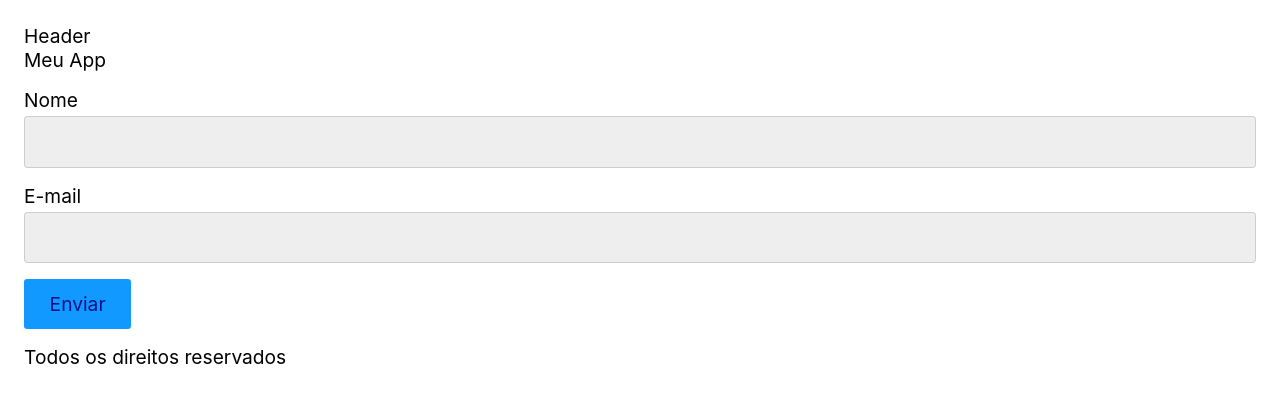
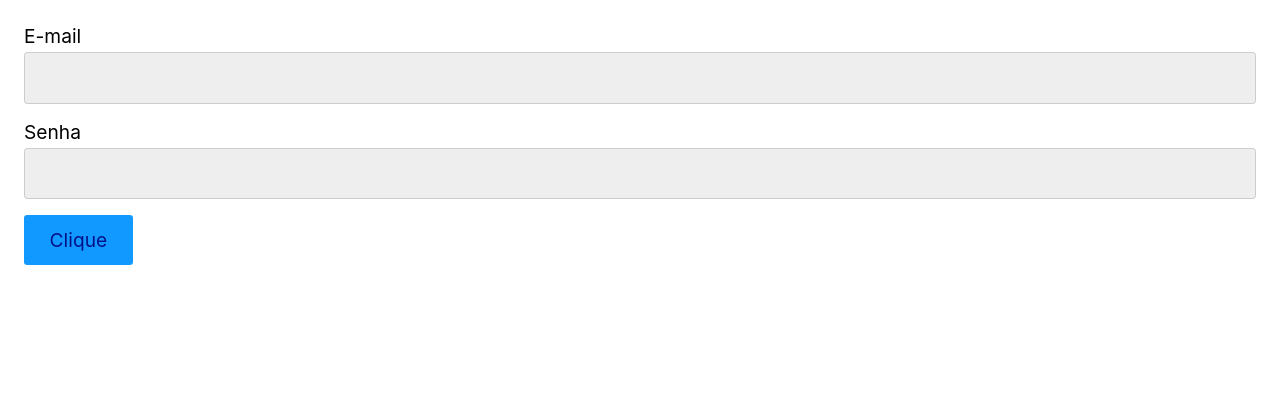
Before and after one commit to BernardoBF4/react-aula-inicio, a React (Create React App) app: page / in a window 1280 px wide. Shown: the top 402 px of the page. Built offline with nearby package versions, Linux system fonts and the light colour scheme.

Commit message:
feat(app): form criado

```diff
--- a/src/Form/Button.js
+++ b/src/Form/Button.js
@@ -1,7 +1,7 @@
 import React from 'react';
 
 function Button() {
-  return <button>Enviar</button>;
+  return <button>Clique</button>;
 }
 
 export default Button;
--- a/src/Form/Form.js
+++ b/src/Form/Form.js
@@ -5,14 +5,8 @@ import Input from './Input';
 const Form = () => {
   return (
     <form>
-      <p>
-        <label htmlFor="nome">Nome</label>
-        <Input />
-      </p>
-      <p>
-        <label htmlFor="email">E-mail</label>
-        <Input />
-      </p>
+      <Input label="E-mail" id="email" required />
+      <Input label="Senha" id="password" />
       <Button />
     </form>
   );
--- a/src/Form/Input.js
+++ b/src/Form/Input.js
@@ -1,7 +1,15 @@
 import React from 'react';
 
-const Input = () => {
-  return <input type="text" />;
+// As props abaixo estão espalhadas para que seja possível pegar qualquer outra propriedade que foi definida
+// antes de ...props, como label e id, e jogar elas no componete (utiliza o operador spread)
+
+const Input = ({ label, id, ...props }) => {
+  return (
+    <div style={{ margin: '1rem 0' }}>
+      <label htmlFor={id}>{label}</label>
+      <input id={id} type="text" {...props} />
+    </div>
+  );
 };
 
 export default Input;
--- /dev/null
+++ b/src/Title.js
@@ -0,0 +1,7 @@
+import React from 'react';
+
+const Title = ({ color, text }) => {
+  return <h1 style={{ color: color }}>{text}</h1>; // Essa propriedade 'text' será definida dentro da chamada do componente, quando passarmos o valor para ela
+};
+
+export default Title;
--- a/src/index.js
+++ b/src/index.js
@@ -1,12 +1,19 @@
 import React from 'react';
 import ReactDOM from 'react-dom';
 import { FirstStep, List, Books, ShowOff, Button } from './FirstSteps';
+import Title from './Title';
 import App from './App';
+import Form from './Form/Form';
 
 ReactDOM.render(
   <React.StrictMode>
+    <Form />
+    {/* <Title text="Meu título 1" color="green" />{' '} */}
+    {/* Importante que a propriedade tenha o mesmo nome que foi utilizado na definição do componente */}
+    {/* <Title text="Meu título 2" color="blue" /> */}
+    {/* <App />
     <App />
-    {/* <App />
+    <FirstStep />
     <List />
     <Books />
     <ShowOff />
```
